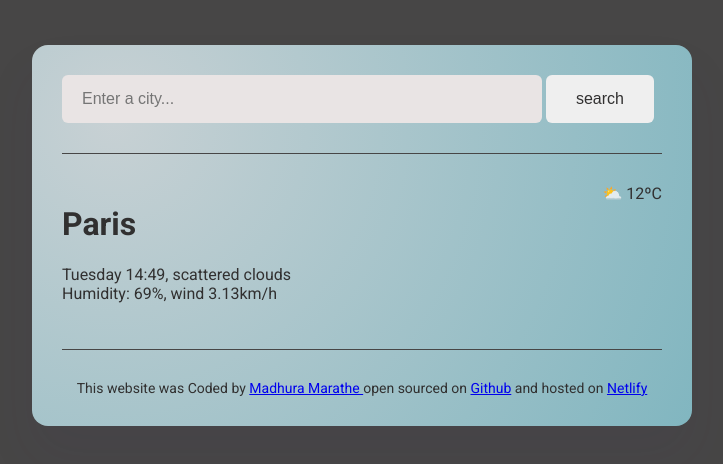
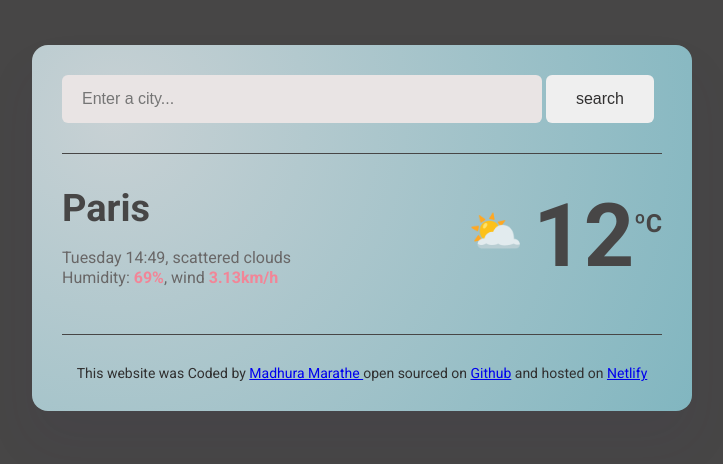
Before and after one commit to madhuracodes/weather-forecast, a plain HTML site: page index.html in a window 1280 px wide. Shown: the whole page, without its empty margins (278-1001 px from the left). Drawn offline with Linux system fonts and the light colour scheme.

Commit message:
added css

```diff
--- a/index.html
+++ b/index.html
@@ -29,13 +29,17 @@
         <div class="weather-app-data">
           <div>
             <h1 class="weather-app-city">Paris</h1>
-            <p class="weather-app-data">
+            <p class="weather-app-details">
               Tuesday 14:49, scattered clouds
               <br />
-              Humidity: 69%, wind 3.13km/h
+              Humidity: <strong>69%</strong>, wind <strong>3.13km/h</strong>
             </p>
           </div>
-          <div class="weather-app-temperature">⛅ 12ºC</div>
+          <div class="weather-app-temperature">
+            <div class="weather-app-icon">⛅</div>
+            <div class="weather-app-number">12</div>
+            <div class="weather-app-unit">ºC</div>
+          </div>
         </div>
       </main>
       <footer>
--- a/src/index.css
+++ b/src/index.css
@@ -51,3 +51,37 @@ footer {
 main {
   padding: 30px 0;
 }
+.weather-app-city {
+  margin: 0;
+  font-size: 38px;
+  line-height: 48px;
+  color: rgb(71, 70, 70);
+}
+.weather-app-details {
+  font-size: 16px;
+  line-height: 20px;
+  color: rgb(105, 103, 103);
+}
+.weather-app-details strong {
+  color: rgb(242, 133, 151);
+}
+.weather-app-temperature {
+  display: flex;
+}
+
+.weather-app-icon {
+  font-size: 44px;
+  margin-top: 22px;
+}
+.weather-app-number {
+  font-size: 88px;
+  margin-left: 10px;
+  font-weight: bold;
+  color: rgb(71, 70, 70);
+}
+.weather-app-unit {
+  margin-top: 25px;
+  font-size: 25px;
+  font-weight: bold;
+  color: rgb(71, 70, 70);
+}
```
